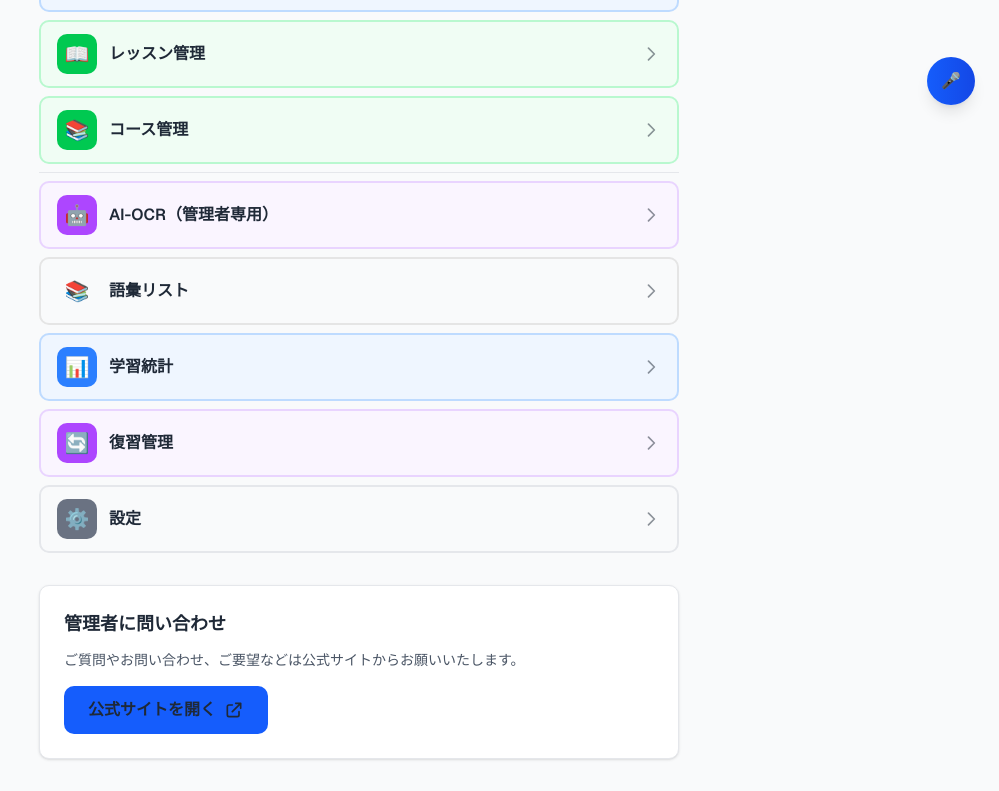
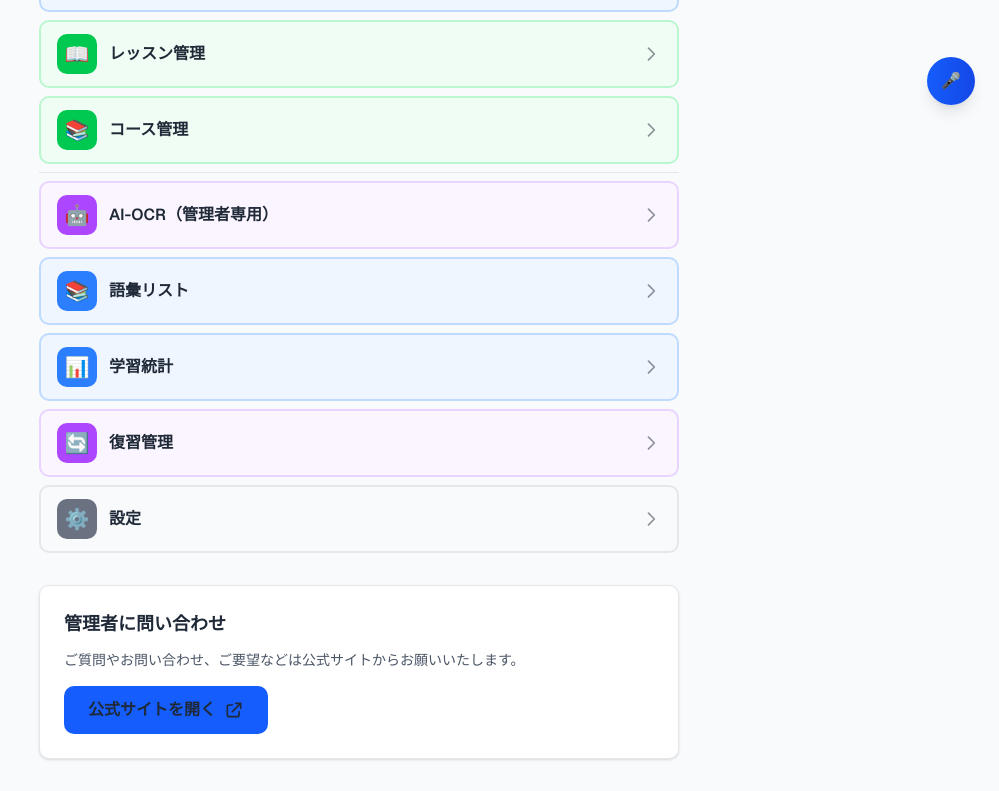
Before and after one commit to eightchip/Instant-Output, a Next.js app: page / in a window 1280 px wide. Shown: the part 671-1462 px from the top of the page, without its empty margins (281-1280 px from the left). Built offline with nearby package versions, Linux system fonts and the light colour scheme.

Commit message:
Fix remaining indigo color in desktop menu

```diff
--- a/app/page.tsx
+++ b/app/page.tsx
@@ -517,7 +517,7 @@ export default function Home() {
               icon="📚"
               title="語彙リスト"
               description="重要単語を確認"
-              color="indigo"
+              color="blue"
               onClick={() => router.push("/vocabulary")}
             />
             <MenuButton
```
